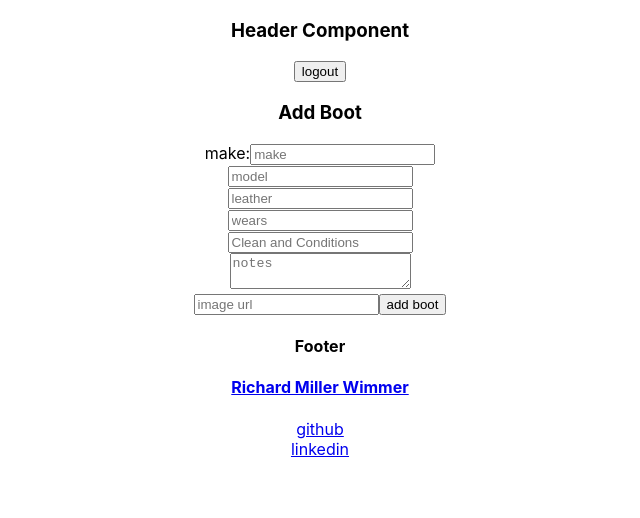
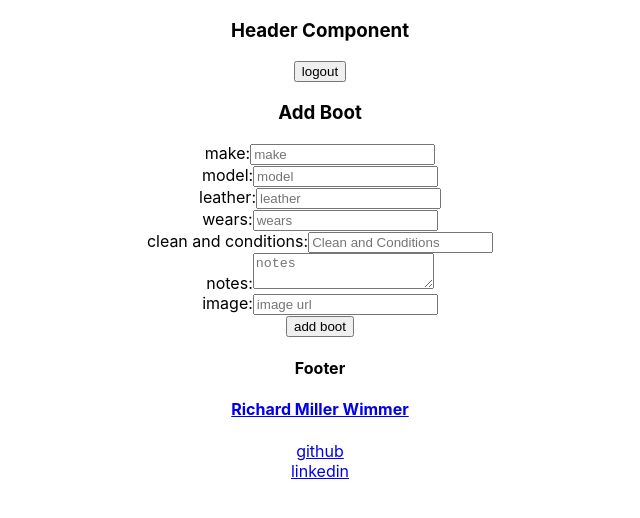
Before and after one commit to RichardMillerWimmer/heritage-boot-tracker, a React (Create React App) app: page /#/add in a window 1280 px wide. Shown: the top 518 px of the page, without its empty margins (320-960 px from the left). Built offline with nearby package versions, Linux system fonts and the light colour scheme; what redux-promise-middleware would draw is missing.

Commit message:
AddBoot form labels

```diff
--- a/src/components/AddBoot.tsx
+++ b/src/components/AddBoot.tsx
@@ -47,7 +47,7 @@ const AddBoot: React.FC = () => {
                 onChange={(e: React.ChangeEvent<HTMLInputElement>): void => setMake(e.target.value)}
                  />
                  <br></br>
-                <label htmlFor="addModel"></label>
+                <label htmlFor="addModel">model:</label>
                 <input
                 id="addModel"
                 type="text"
@@ -56,7 +56,7 @@ const AddBoot: React.FC = () => {
                 onChange={(e: React.ChangeEvent<HTMLInputElement>): void => setModel(e.target.value)}
                  />
                  <br></br>
-                <label htmlFor="addLeather"></label>
+                <label htmlFor="addLeather">leather:</label>
                 <input
                 id="addLeather"
                 type="text"
@@ -65,7 +65,7 @@ const AddBoot: React.FC = () => {
                 onChange={(e: React.ChangeEvent<HTMLInputElement>): void => setLeather(e.target.value)}
                  />
                  <br></br>
-                <label htmlFor="addWears"></label>
+                <label htmlFor="addWears">wears:</label>
                 <input
                 id="addWears"
                 type="number"
@@ -76,7 +76,7 @@ const AddBoot: React.FC = () => {
                 onChange={(e: React.ChangeEvent<HTMLInputElement>): void => setWears(e.target.value)}
                  />
                  <br></br>
-                <label htmlFor="addCcs"></label>
+                <label htmlFor="addCcs">clean and conditions:</label>
                 <input
                 id="addCcs"
                 type="number"
@@ -87,7 +87,7 @@ const AddBoot: React.FC = () => {
                 onChange={(e: React.ChangeEvent<HTMLInputElement>): void => setCcs(e.target.value)}
                  />
                  <br></br>
-                <label htmlFor="addNote"></label>
+                <label htmlFor="addNote">notes:</label>
                 <textarea
                 id="addNote"
                 form="addBootForm"
@@ -96,7 +96,7 @@ const AddBoot: React.FC = () => {
                 onChange={(e: React.ChangeEvent<HTMLTextAreaElement>): void => setNote(e.target.value)}
                  />
                  <br></br>
-                <label htmlFor="addImage"></label>
+                <label htmlFor="addImage">image:</label>
                 <input
                 id="addImage"
                 type="text"
@@ -104,6 +104,7 @@ const AddBoot: React.FC = () => {
                 placeholder="image url"
                 onChange={(e: React.ChangeEvent<HTMLInputElement>): void => setImg(e.target.value)}
                  />
+                 <br />
                  <button>add boot</button>
             </form>
         </div>
```
